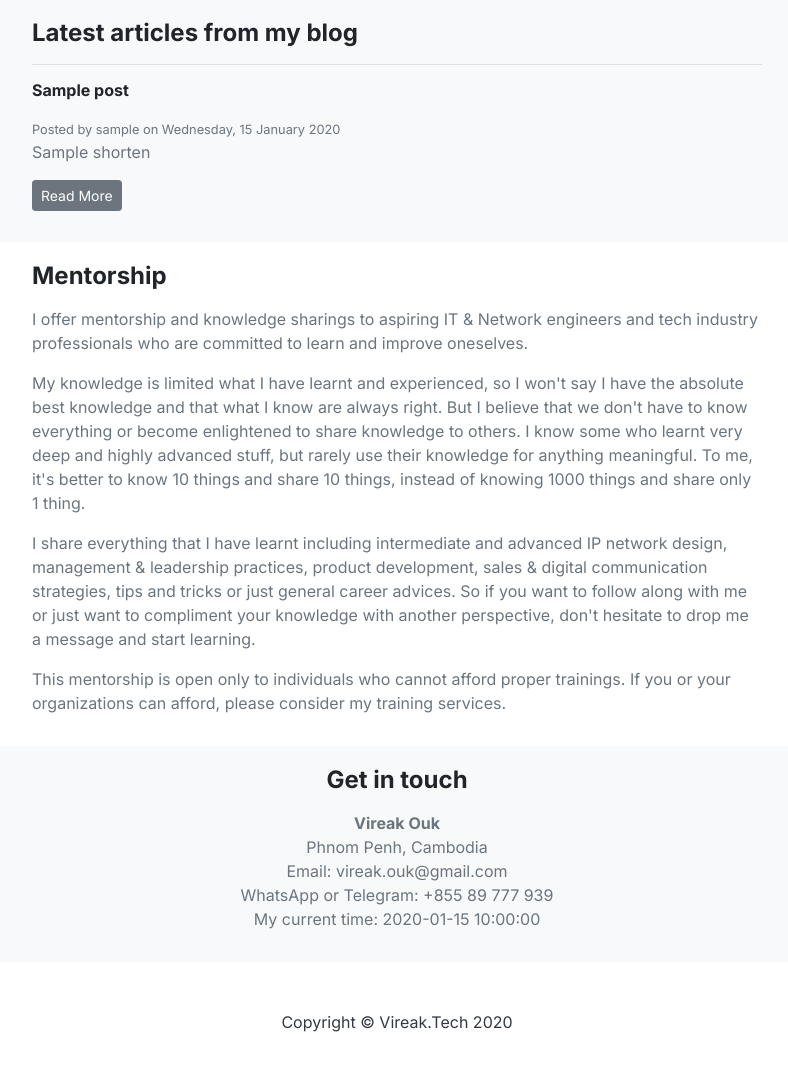
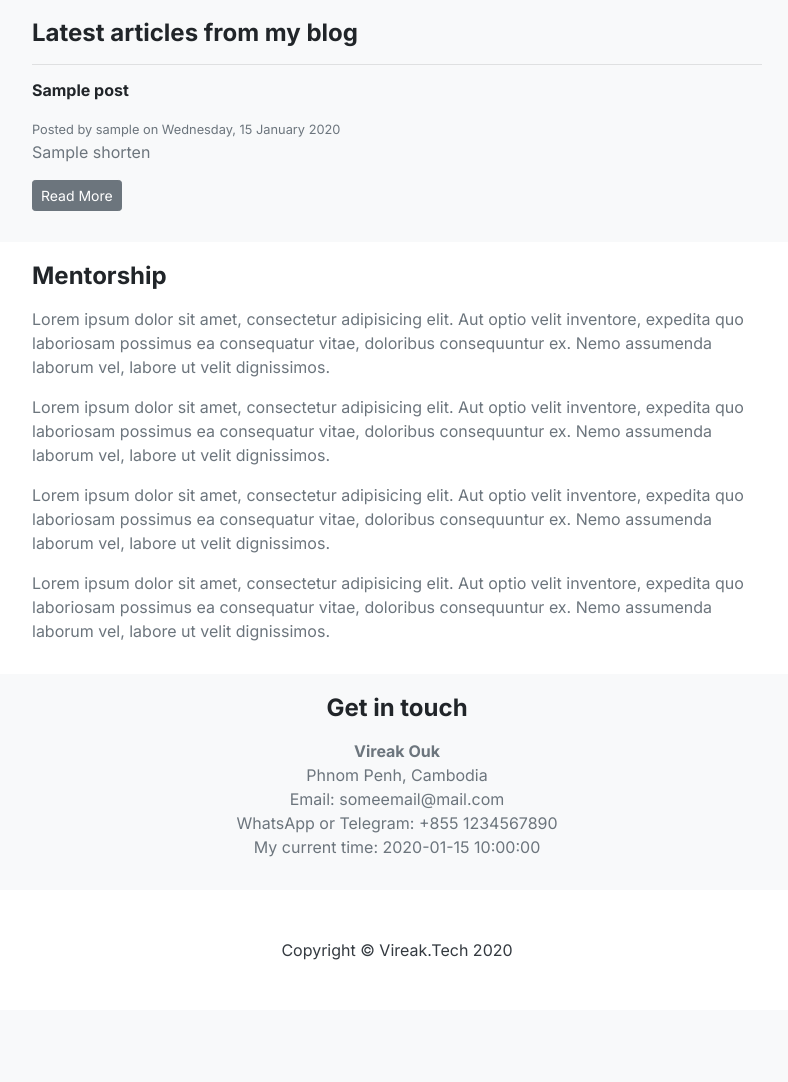
Before and after one commit to vireakouk/vireak-dot-tech, a Flask app: template app/templates/index.html in a window 1280 px wide. Shown: the part 2748-3830 px from the top of the page, without its empty margins (243-1031 px from the left). After the commit the page ends 3708 px from the top, so only its background shows below. Run offline with Flask 2, Linux system fonts and the light colour scheme; tables that the repository leaves empty hold one stand-in row (values such as "Sample post"); the template is opened without the code that fills it: values that come from a table or form of the project are taken from there, most other values are stand-ins (such as "Sample title", 1, 10 or a date in 2020); some libraries are stand-ins or nearby versions.

Commit message:
Update index.html

```diff
--- a/app/templates/index.html
+++ b/app/templates/index.html
@@ -191,22 +191,21 @@
         <div class="row">
             <div class="col-lg-8 mx-auto">
                 <h4 class="font-weight-bold">Mentorship</h4>
-                    <p class="text-muted">I offer mentorship and knowledge sharings to aspiring IT & Network engineers and tech industry
-                        professionals who are committed to learn and improve oneselves.
+                    <p class="text-muted">Lorem ipsum dolor sit amet, consectetur adipisicing elit.
+                        Aut optio velit inventore, expedita quo laboriosam possimus ea consequatur vitae,
+                        doloribus consequuntur ex. Nemo assumenda laborum vel, labore ut velit dignissimos.
                     </p>
-                    <p class="text-muted">My knowledge is limited what I have learnt and experienced,
-                        so I won't say I have the absolute best knowledge and that what I know are always right. But I believe that we don't have to know
-                        everything or become enlightened to share knowledge to others. I know some who learnt very deep and highly advanced stuff,
-                        but rarely use their knowledge for anything meaningful. To me, it's better to know 10 things and share 10 things, instead of
-                        knowing 1000 things and share only 1 thing.
+                    <p class="text-muted">Lorem ipsum dolor sit amet, consectetur adipisicing elit.
+                        Aut optio velit inventore, expedita quo laboriosam possimus ea consequatur vitae,
+                        doloribus consequuntur ex. Nemo assumenda laborum vel, labore ut velit dignissimos.
                     </p>
-                    <p class="text-muted">I share everything that I have learnt including intermediate and advanced IP network design, management &
-                        leadership practices, product development, sales & digital communication strategies, tips and tricks or just general career advices. So if you want to
-                        follow along with me or just want to compliment your knowledge with another perspective, don't hesitate to drop me a message
-                        and start learning.
+                    <p class="text-muted">Lorem ipsum dolor sit amet, consectetur adipisicing elit.
+                        Aut optio velit inventore, expedita quo laboriosam possimus ea consequatur vitae,
+                        doloribus consequuntur ex. Nemo assumenda laborum vel, labore ut velit dignissimos.
                     </p>
-                    <p class="text-muted">This mentorship is open only to individuals who cannot afford proper trainings. If you or your organizations
-                        can afford, please consider my training services.
+                    <p class="text-muted">Lorem ipsum dolor sit amet, consectetur adipisicing elit.
+                        Aut optio velit inventore, expedita quo laboriosam possimus ea consequatur vitae,
+                        doloribus consequuntur ex. Nemo assumenda laborum vel, labore ut velit dignissimos.
                     </p>
             </div>
         </div>
@@ -221,8 +220,8 @@
                     <address class="text-muted text-center">
                         <strong>Vireak Ouk</strong><br />
                         Phnom Penh, Cambodia<br />
-                        Email: <a class="text-muted" href="mailto:vireak.ouk@gmail.com">vireak.ouk@gmail.com</a><br />
-                        WhatsApp or Telegram: +855 89 777 939<br />
+                        Email: <a class="text-muted" href="mailto:someemail@mail.com">someemail@mail.com</a><br />
+                        WhatsApp or Telegram: +855 1234567890<br />
                         My current time: {{ local_time }}
                     </address>
                 </div>
```
